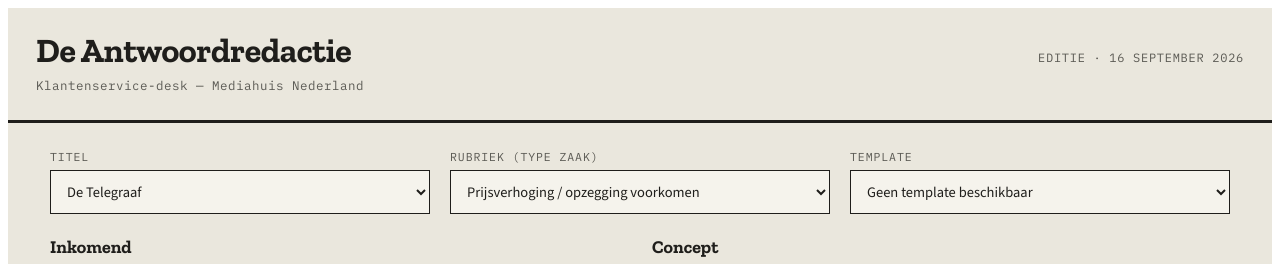
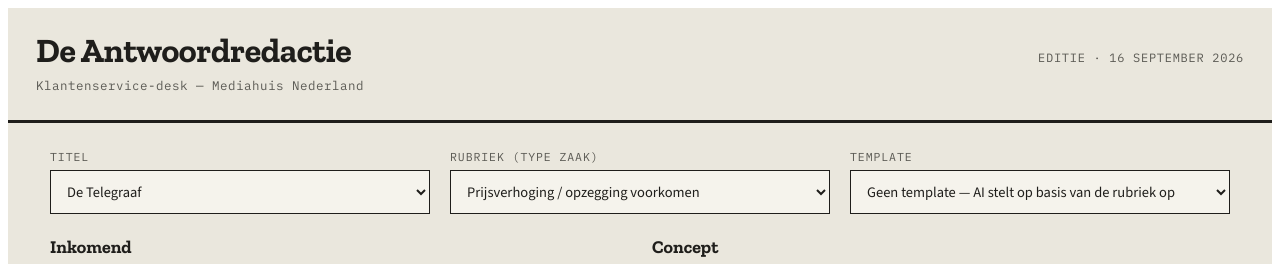
Before and after one commit to Fizzl13/AI-CustomerServiceEmailApp, a React (Vite) app: page / in a window 1280 px wide. Shown: the top 264 px of the page. Built offline with nearby package versions, Linux system fonts and the light colour scheme.

Commit message:
Add files via upload

```diff
--- a/server.js
+++ b/server.js
@@ -10,7 +10,7 @@ const port = process.env.PORT || 10000;
 app.use(express.json({ limit: "1mb" }));
 
 app.get("/api/health", (_req, res) => {
-  res.json({ ok: true, service: "fizzl-ai-customer-service", version: "6.0" });
+  res.json({ ok: true, service: "fizzl-ai-customer-service", version: "8.0" });
 });
 
 app.post("/api/generate", async (req, res) => {
--- a/src/MediahuisDesk.jsx
+++ b/src/MediahuisDesk.jsx
@@ -244,11 +244,17 @@ Schrijf een volledige, verzendklare e-mail: aanhef, body, passende afsluiting en
               onChange={(e) => setTemplateId(e.target.value)}
               style={selectStyle}
             >
-              {availableTemplates.length ? availableTemplates.map((template) => (
-                <option key={template.id} value={template.id}>
-                  {template.label}
+              {availableTemplates.length ? (
+                availableTemplates.map((template) => (
+                  <option key={template.id} value={template.id}>
+                    {template.label}
+                  </option>
+                ))
+              ) : (
+                <option value="">
+                  Geen template — AI stelt op basis van de rubriek op
                 </option>
-              )) : <option value="">Geen template beschikbaar</option>}
+              )}
             </select>
           </Field>
         </div>
```
Also changed, not shown: 1 other file (tests, documents, lock files or other folders).
